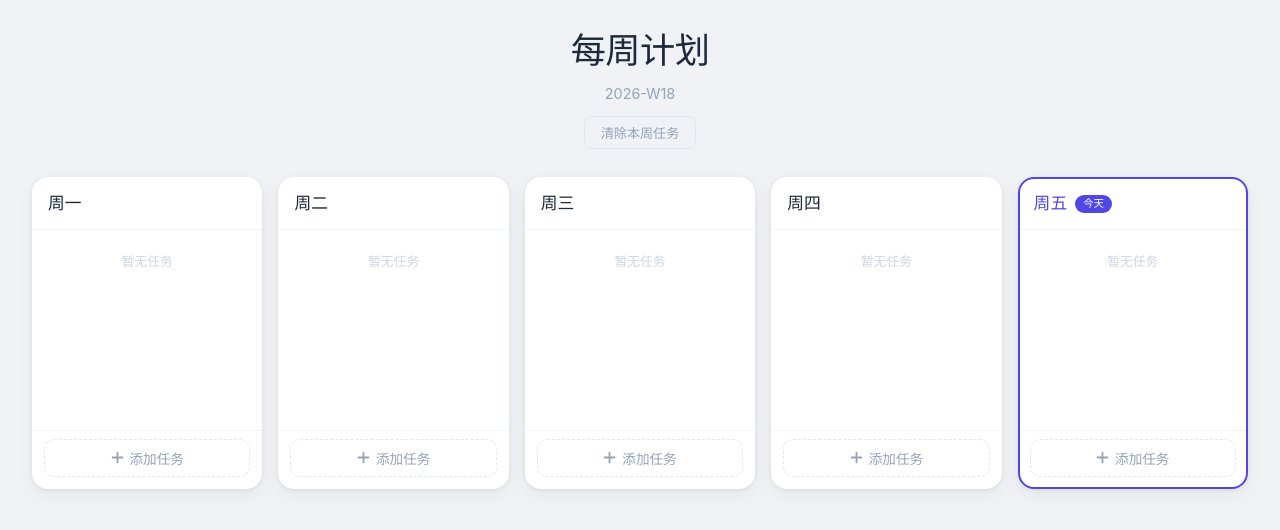
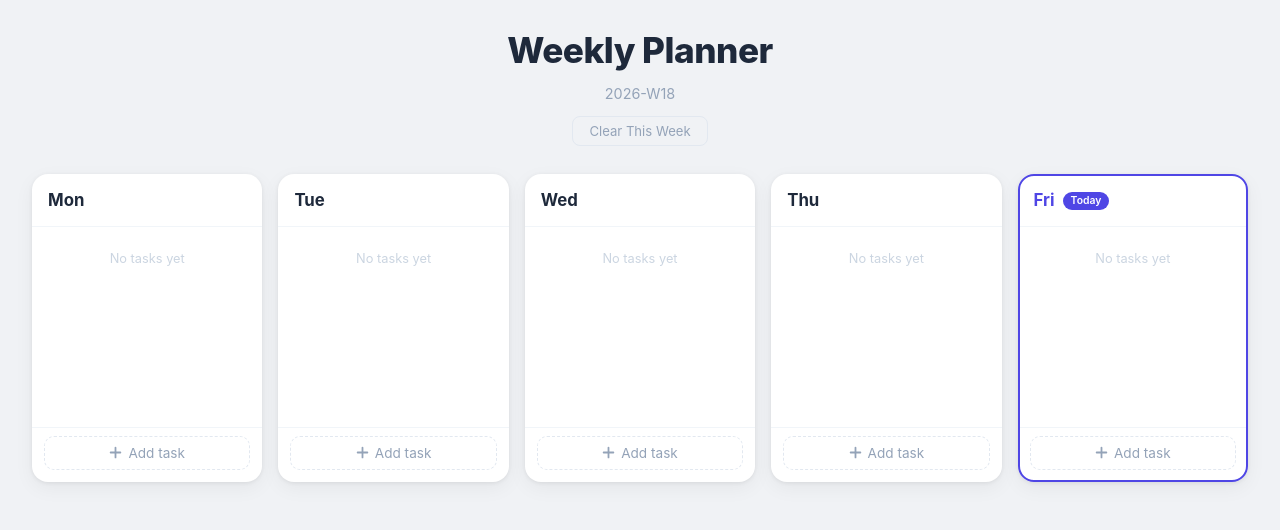
Before and after one commit to xxxfengsu/weekly-todo, a React (Vite) app: page / in a window 1280 px wide. Shown: the top 530 px of the page. Built offline with nearby package versions, Linux system fonts and the light colour scheme.

Commit message:
feat: switch all UI text to English

```diff
--- a/index.html
+++ b/index.html
@@ -4,7 +4,7 @@
     <meta charset="UTF-8" />
     <link rel="icon" type="image/svg+xml" href="./vite.svg" />
     <meta name="viewport" content="width=device-width, initial-scale=1.0" />
-    <title>每周计划</title>
+    <title>Weekly Planner</title>
   </head>
   <body>
     <div id="root"></div>
--- a/src/App.jsx
+++ b/src/App.jsx
@@ -26,13 +26,13 @@ export default function App() {
   return (
     <div className={styles.app}>
       <header className={styles.header}>
-        <h1 className={styles.title}>每周计划</h1>
+        <h1 className={styles.title}>Weekly Planner</h1>
         <p className={styles.sub}>{weekId}</p>
         <button
           className={`${styles.clearBtn} ${confirming ? styles.confirm : ''}`}
           onClick={handleClear}
         >
-          {confirming ? '再次点击确认清除' : '清除本周任务'}
+          {confirming ? 'Confirm Clear' : 'Clear This Week'}
         </button>
       </header>
 
--- a/src/DayCard.jsx
+++ b/src/DayCard.jsx
@@ -10,7 +10,7 @@ export default function DayCard({ dayIdx, date, tasks, onToggle, onDelete, onOpe
       <div className={styles.header}>
         <div className={styles.titleRow}>
           <span className={styles.dayName}>{DAYS[dayIdx]}</span>
-          {today && <span className={styles.badge}>今天</span>}
+          {today && <span className={styles.badge}>Today</span>}
         </div>
         {tasks.length > 0 && (
           <div className={styles.meta}>
@@ -21,19 +21,19 @@ export default function DayCard({ dayIdx, date, tasks, onToggle, onDelete, onOpe
 
       <ul className={styles.list}>
         {tasks.length === 0 && (
-          <li className={styles.empty}>暂无任务</li>
+          <li className={styles.empty}>No tasks yet</li>
         )}
         {tasks.map(task => (
           <li
             key={task.id}
             className={`${styles.item} ${task.done ? styles.done : ''}`}
             onDoubleClick={() => onOpenDetail(task, dayIdx)}
-            title="双击查看详情"
+            title="Double-click to view details"
           >
             <button
               className={`${styles.check} ${task.done ? styles.checked : ''}`}
               onClick={() => onToggle(dayIdx, task.id)}
-              aria-label={task.done ? '标记未完成' : '标记完成'}
+              aria-label={task.done ? 'Mark incomplete' : 'Mark complete'}
             >
               {task.done && (
                 <svg viewBox="0 0 12 12" fill="none">
@@ -43,12 +43,12 @@ export default function DayCard({ dayIdx, date, tasks, onToggle, onDelete, onOpe
             </button>
             <span className={styles.taskText}>
               {task.text}
-              {task.note && <span className={styles.noteHint}> · 有备注</span>}
+              {task.note && <span className={styles.noteHint}> · note</span>}
             </span>
             <button
               className={styles.del}
               onClick={() => onDelete(dayIdx, task.id)}
-              aria-label="删除"
+              aria-label="Delete"
             >×</button>
           </li>
         ))}
@@ -60,7 +60,7 @@ export default function DayCard({ dayIdx, date, tasks, onToggle, onDelete, onOpe
             <line x1="8" y1="2" x2="8" y2="14" stroke="currentColor" strokeWidth="2.2" strokeLinecap="round"/>
             <line x1="2" y1="8" x2="14" y2="8" stroke="currentColor" strokeWidth="2.2" strokeLinecap="round"/>
           </svg>
-          添加任务
+          Add task
         </button>
       </div>
     </div>
--- a/src/TaskModal.jsx
+++ b/src/TaskModal.jsx
@@ -41,34 +41,34 @@ export default function TaskModal({ task, dayIdx, onClose, onAdd, onSave, onTogg
       <div className={styles.modal} role="dialog" aria-modal="true">
         <div className={styles.modalHeader}>
           <span className={styles.dayTag}>{DAYS[dayIdx]}</span>
-          <button className={styles.closeBtn} onClick={onClose} aria-label="关闭">×</button>
+          <button className={styles.closeBtn} onClick={onClose} aria-label="Close">×</button>
         </div>
 
         <div className={styles.body}>
-          <label className={styles.label}>任务</label>
+          <label className={styles.label}>Task</label>
           <input
             ref={textRef}
             className={styles.titleInput}
             value={text}
             onChange={e => setText(e.target.value)}
             onKeyDown={e => { if (e.key === 'Enter') handleSave(); }}
-            placeholder="输入任务名称…"
+            placeholder="Enter task name…"
             maxLength={100}
           />
 
-          <label className={styles.label}>备注</label>
+          <label className={styles.label}>Notes</label>
           <textarea
             className={styles.noteInput}
             value={note}
             onChange={e => setNote(e.target.value)}
-            placeholder="添加备注…"
+            placeholder="Add notes…"
             rows={5}
           />
         </div>
 
         <div className={styles.footer}>
           {!isAdd && (
-            <button className={styles.deleteBtn} onClick={handleDelete}>删除</button>
+            <button className={styles.deleteBtn} onClick={handleDelete}>Delete</button>
           )}
           {isAdd && <span />}
           <div className={styles.rightBtns}>
@@ -77,11 +77,11 @@ export default function TaskModal({ task, dayIdx, onClose, onAdd, onSave, onTogg
                 className={`${styles.toggleBtn} ${task.done ? styles.undone : styles.done}`}
                 onClick={() => { onToggle(dayIdx, task.id); onClose(); }}
               >
-                {task.done ? '标记未完成' : '标记完成'}
+                {task.done ? 'Mark Incomplete' : 'Mark Complete'}
               </button>
             )}
             <button className={styles.saveBtn} onClick={handleSave}>
-              {isAdd ? '添加' : '保存'}
+              {isAdd ? 'Add' : 'Save'}
             </button>
           </div>
         </div>
--- a/src/utils.js
+++ b/src/utils.js
@@ -1,4 +1,4 @@
-export const DAYS = ['周一', '周二', '周三', '周四', '周五'];
+export const DAYS = ['Mon', 'Tue', 'Wed', 'Thu', 'Fri'];
 
 export function getWeekDates() {
   const now = new Date();
```
